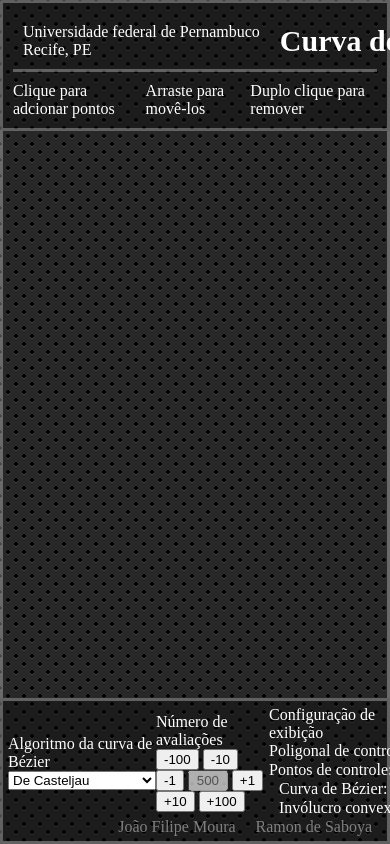
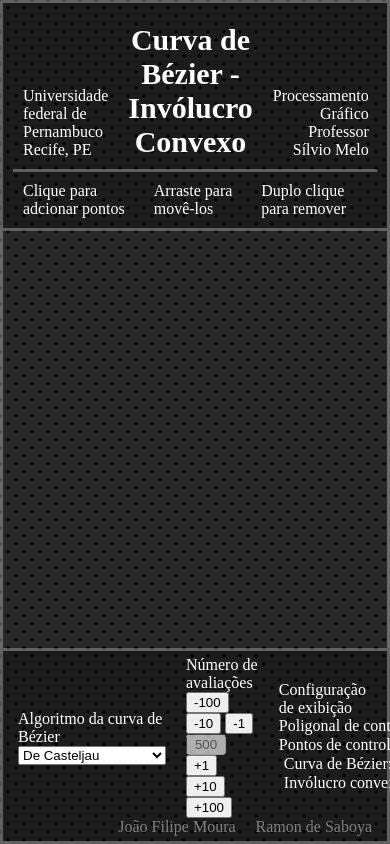
Before and after one commit to RamonSaboya/RamonSaboya.github.io, a plain HTML site: page index.html in a window 390 px wide. Drawn offline with Linux system fonts and the light colour scheme.

Commit message:
Make the app responsive

```diff
--- a/index.html
+++ b/index.html
@@ -36,7 +36,7 @@
 
           var b = document.getElementById("inner-stage"),
               x = b.offsetWidth,
-              y = b.offsetHeight - 105;
+              y = b.offsetHeight - 155;
           var options = {
             url: 'stage.js',
             width: x,
--- a/styles.css
+++ b/styles.css
@@ -25,16 +25,8 @@ body {
 
   cursor: default;
   user-select: none;
-}
 
-p {
-  margin: 0;
-  padding: 0;
-  border: 0;
-
-  width: auto;
-
-  color: white;
+  overflow: hidden;
 }
 
 #header {
@@ -69,7 +61,7 @@ p {
 
 #footer {
   order: 3;
-  flex: 0 0 90px;
+  flex: 0 0 140px;
 
   display: flex;
   flex-flow: column nowrap;
@@ -114,6 +106,29 @@ p {
   height: 100%;
 }
 
+#config {
+  order: 1;
+  flex: 1;
+
+  display: flex;
+  flex-flow: row nowrap;
+  justify-content: space-around;
+  align-items: center;
+}
+
+#title {
+  flex: 2;
+}
+
+#credits {
+  order: 2;
+  flex: 0 0 auto;
+
+  display: flex;
+  flex-flow: row nowrap;
+  justify-content: flex-end;
+}
+
 .text-title {
   font-size: 30px;
   font-weight: bold;
@@ -122,7 +137,7 @@ p {
 
 .header-item {
   order: 1;
-  flex: 0 0 auto;
+  flex: 1;
 
   margin: 10px;
 }
@@ -135,16 +150,6 @@ p {
   text-align: right;
 }
 
-#config {
-  order: 1;
-  flex: 1;
-
-  display: flex;
-  flex-flow: row nowrap;
-  justify-content: space-around;
-  align-items: center;
-}
-
 .config-container {
   order: 1;
   flex: 1;
@@ -153,6 +158,8 @@ p {
   flex-flow: column nowrap;
   justify-content: space-around;
   align-items: center;
+
+  margin: 0 10px 0 10px;
 }
 
 .config-label {
@@ -168,6 +175,7 @@ p {
 .config-rows {
   display: flex;
   flex-flow: row wrap;
+  justify-content: flex-start;
 }
 
 .config-column {
@@ -178,7 +186,7 @@ p {
   flex-flow: column nowrap;
   justify-content: space-between;
 
-  margin: 0 10px 0 10px;
+  margin: 0 5px 0 5px;
 }
 
 .config-column:first-child {
@@ -216,6 +224,16 @@ p {
   flex: 0 0 auto;
 }
 
+p {
+  margin: 0;
+  padding: 0;
+  border: 0;
+
+  width: auto;
+
+  color: white;
+}
+
 input {
   width: 40px;
   cursor: default;
@@ -228,17 +246,12 @@ input[type="checkbox"] {
   width: auto;
 }
 
-#credits {
-  order: 2;
-  flex: 0 0 auto;
-
-  display: flex;
-  flex-flow: row nowrap;
-  justify-content: flex-end;
-}
-
 #credits > p {
   color: grey;
 
   margin: 0 10px 0 10px;
 }
+
+#instructions > p {
+  margin: 0 10px 0 10px;
+}
```
